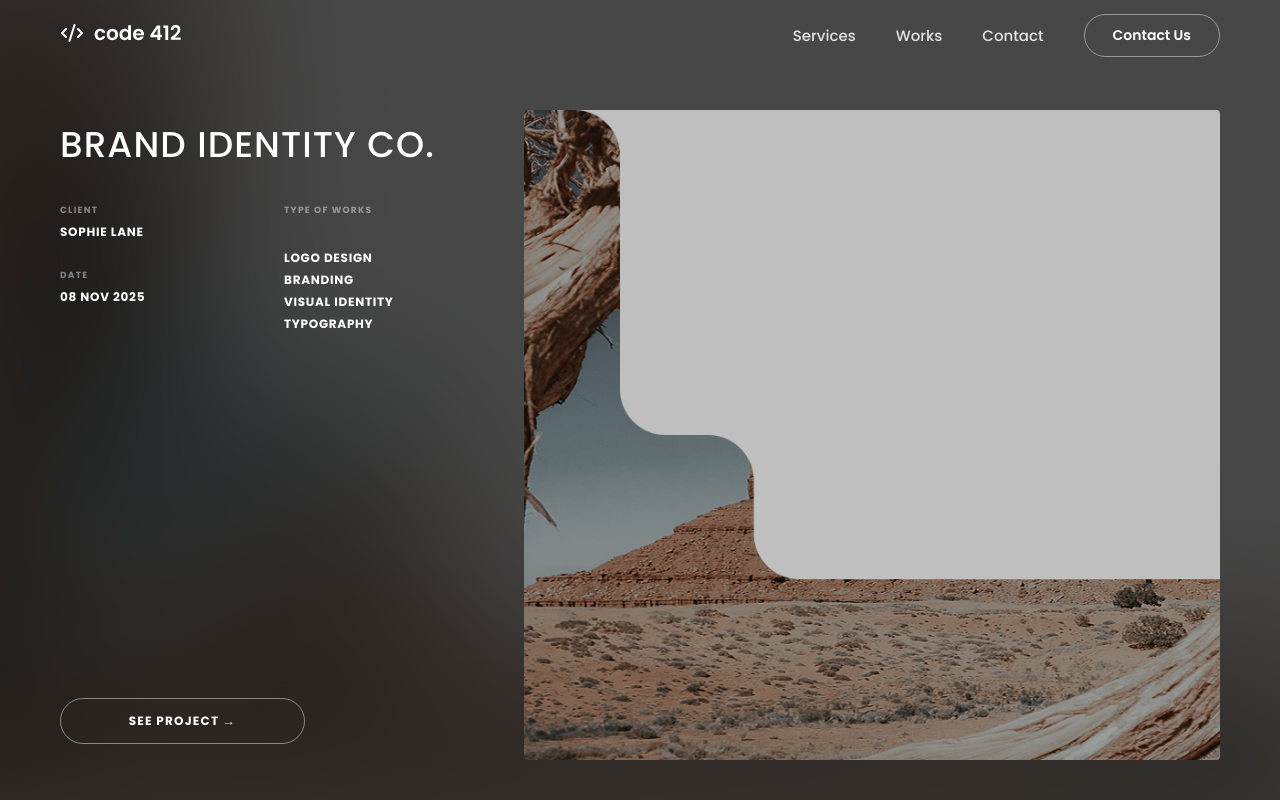
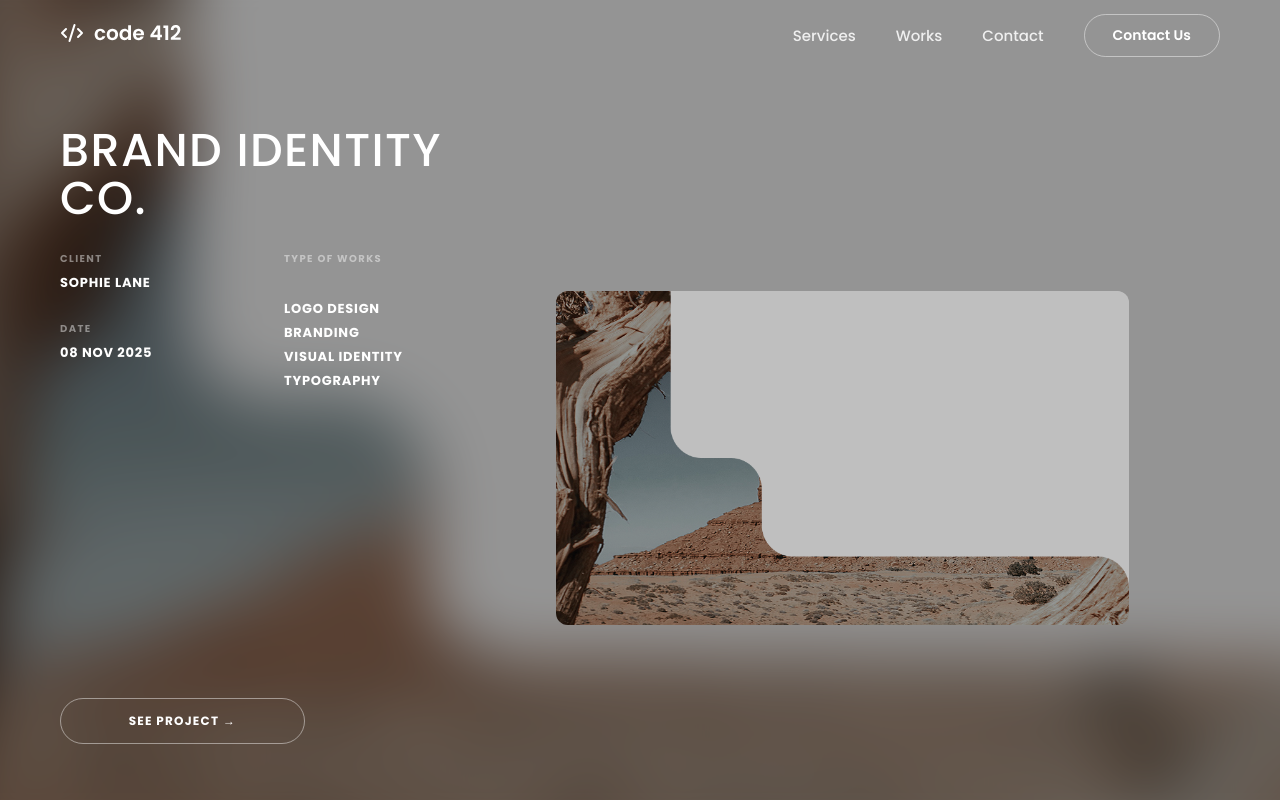
Before and after one commit to code-412/314Site, a Next.js app: page /works/brand-identity-co in a window 1280 px wide. Shown: the top 800 px of the page. Built offline with nearby package versions, Linux system fonts and the light colour scheme.

Commit message:
Work Case Fixed

```diff
--- a/src/app/(site)/works/[slug]/page.module.scss
+++ b/src/app/(site)/works/[slug]/page.module.scss
@@ -75,17 +75,20 @@
   letter-spacing: 0.03em;
   text-transform: uppercase;
   line-height: 1.05;
-  padding: 56px 56px 40px 0;
+  padding: 56px 56px 20px 0;
   color: #fff;
 }
 
 .heroRight {
   grid-column: 2;
-  grid-row: 1 / 3;
+  grid-row: 2 / 3;
   position: relative;
   overflow: hidden;
-  margin: 40px 0;
-  border-radius: 4px;
+  margin: 48px 0 48px 32px;
+  border-radius: 12px;
+  aspect-ratio: 12 / 7;
+  height: 60%;
+
 }
 
 .heroImage {
@@ -103,7 +106,9 @@
   grid-row: 2;
   display: flex;
   flex-direction: column;
+  justify-content: space-between;
   padding-right: 56px;
+  padding-top: 8px;
   padding-bottom: 56px;
 }
 
@@ -111,8 +116,7 @@
   display: grid;
   grid-template-columns: 1fr 1fr;
   gap: 0 var(--work-slug-meta-col-gap);
-  align-content: start;
-  flex: 1;
+  align-items: start;
 }
 
 .metaCol {
--- a/src/app/globals.scss
+++ b/src/app/globals.scss
@@ -156,24 +156,24 @@
   // ─────────────────────────────────────────────
 
   // WORK/slug -> Hero -> Фон -> интенсивность blur
-  --work-slug-hero-blur: 72px;
+  --work-slug-hero-blur: 28px;
 
   // WORK/slug -> Hero -> Фон -> затемнение (scrim)
-  --work-slug-hero-scrim: rgba(0, 0, 0, 0.72);
+  --work-slug-hero-scrim: rgba(0, 0, 0, 0.42);
 
   // WORK/slug -> Hero -> Изображение проекта -> затемнение
   --work-slug-hero-img-overlay: rgba(0, 0, 0, 0.25);
 
   // WORK/slug -> Hero -> Заголовок -> размер (clamp)
-  --work-slug-hero-title-size-min: 22px;
-  --work-slug-hero-title-size-vw:  2.8vw;
-  --work-slug-hero-title-size-max: 40px;
+  --work-slug-hero-title-size-min: 28px;
+  --work-slug-hero-title-size-vw:  3.6vw;
+  --work-slug-hero-title-size-max: 56px;
 
   // WORK/slug -> Hero -> Метаданные -> лейбл (CLIENT / DATE / TYPE) -> размер
-  --work-slug-meta-label-size: 9px;
+  --work-slug-meta-label-size: 10px;
 
   // WORK/slug -> Hero -> Метаданные -> значение -> размер
-  --work-slug-meta-value-size: 12px;
+  --work-slug-meta-value-size: 13px;
 
   // WORK/slug -> Hero -> Метаданные -> зазор между колонками
   --work-slug-meta-col-gap: 40px;
```
